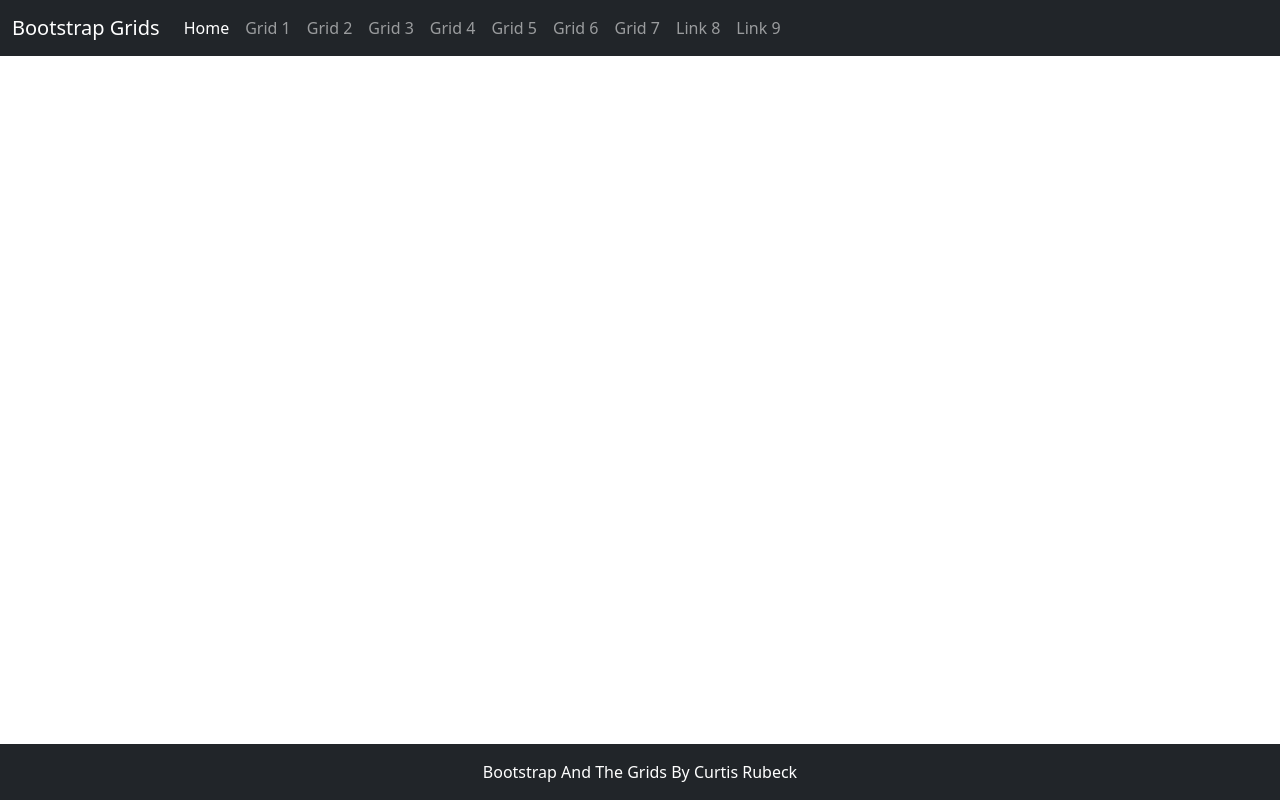
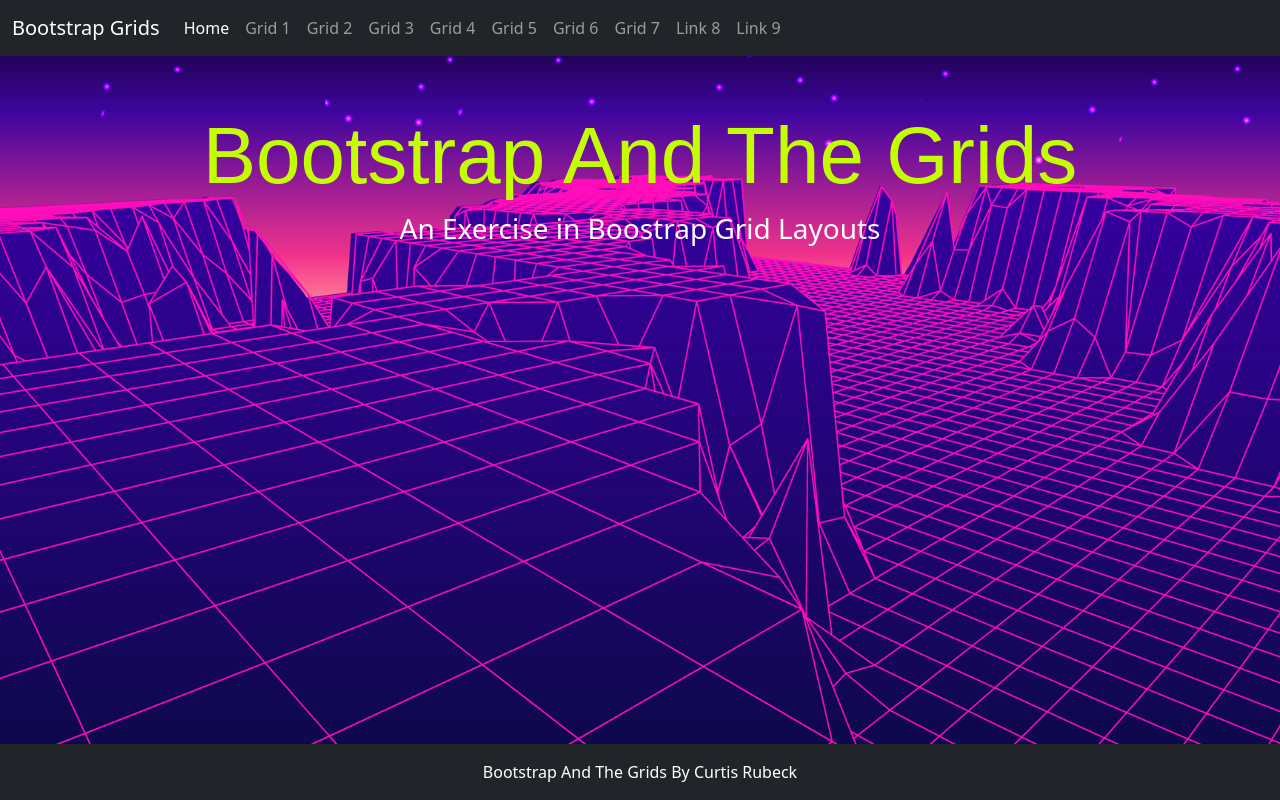
Before and after one commit to curtrube/bs-grids, a plain HTML site: page index.html in a window 1280 px wide. Drawn offline with nearby package versions, Linux system fonts and the light colour scheme; a web font is replaced by a local one.

Commit message:
added home page layout design

```diff
--- a/css/site.css
+++ b/css/site.css
@@ -7,3 +7,19 @@ main > .container {
   bottom: 0;
   width: 100%;
 }
+
+.homeBG {
+  width: 100%;
+  background: url(/img/GridBG.png);
+  background-repeat: no-repeat;
+  background-position: center;
+  background-size: cover;
+  background-attachment: fixed;
+}
+
+.homeText {
+  font-family: modesto-open-shadow, sans-serif;
+  font-weight: 400;
+  font-style: normal;
+  color: rgb(195, 255, 0);
+}
--- a/index.html
+++ b/index.html
@@ -16,12 +16,11 @@
       integrity="sha384-EVSTQN3/azprG1Anm3QDgpJLIm9Nao0Yz1ztcQTwFspd3yD65VohhpuuCOmLASjC"
       crossorigin="anonymous"
     />
-
-    <!-- Convert this to an external style sheet -->
+    <link rel="stylesheet" href="https://use.typekit.net/mhj5wdi.css" />
     <link rel="stylesheet" href="./css/site.css" />
   </head>
 
-  <body class="d-flex flex-column h-100">
+  <body class="d-flex flex-column h-100 homeBG">
     <nav class="navbar navbar-expand-md navbar-dark fixed-top bg-dark">
       <div class="container-fluid">
         <a class="navbar-brand" href="#">Bootstrap Grids</a>
@@ -76,13 +75,18 @@
     </nav>
 
     <main class="flex-shrink-0">
-      <div class="container"></div>
+      <div class="container text-center mt-5">
+        <h1 class="display-1 homeText">Bootstrap And The Grids</h1>
+        <h3 class="text-white">An Exercise in Boostrap Grid Layouts</h3>
+      </div>
     </main>
+
     <footer class="footer mt-auto py-3 bg-dark sticky-footer">
       <div class="container-fluid text-center">
         <span class="text-white">Bootstrap And The Grids By Curtis Rubeck</span>
       </div>
     </footer>
+
     <!-- Bootstrap JS -->
     <script
       src="https://cdn.jsdelivr.net/npm/@popperjs/core@2.9.2/dist/umd/popper.min.js"
```
